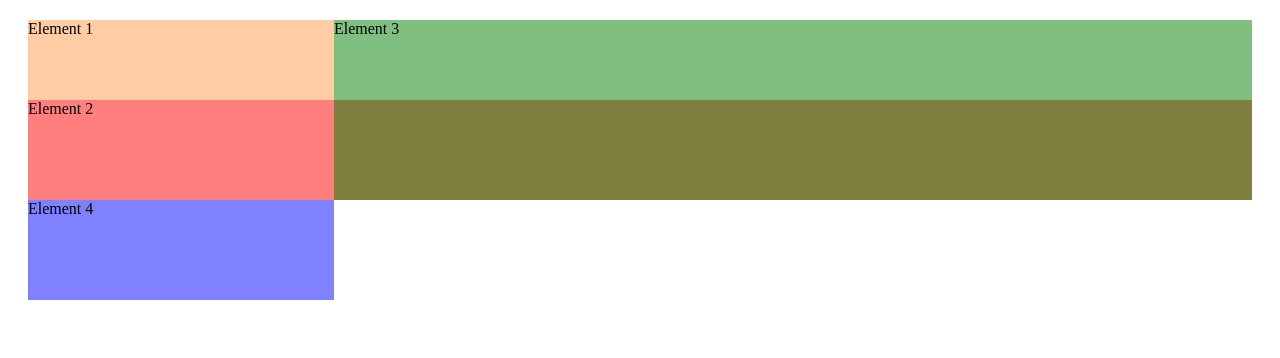
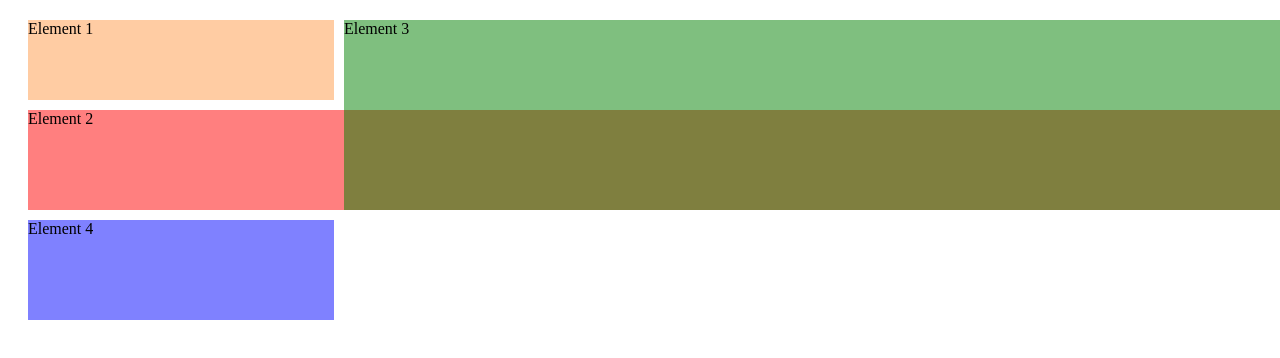
Before and after one commit to rattumourya/css-learning, an Angular app in the folder Angular/css-learning/: page / in a window 1280 px wide. Shown: the top 358 px of the page. Built offline with nearby package versions, Linux system fonts and the light colour scheme.

Commit message:
Grid gap added between columns and rows

```diff
--- a/Angular/css-learning/src/app/app.component.css
+++ b/Angular/css-learning/src/app/app.component.css
@@ -6,6 +6,10 @@
     /* grid-template-rows: 5rem 2.5rem; */
     /* grid-template-rows: 5rem auto; */
     grid-template-rows: [row-1-start] 5rem [row-1-end row-2-start] minmax(100px,auto) [row-2-end row-3-start] 100px [row-3-end row-4-start] 100px [row-4-end];
+    /* grid-column-gap: 20px;
+    grid-row-gap: 10px; */
+    /* grid-gap: 10px 20px; */
+    grid-gap: 10px;
 }
 
 .el1 {
```
